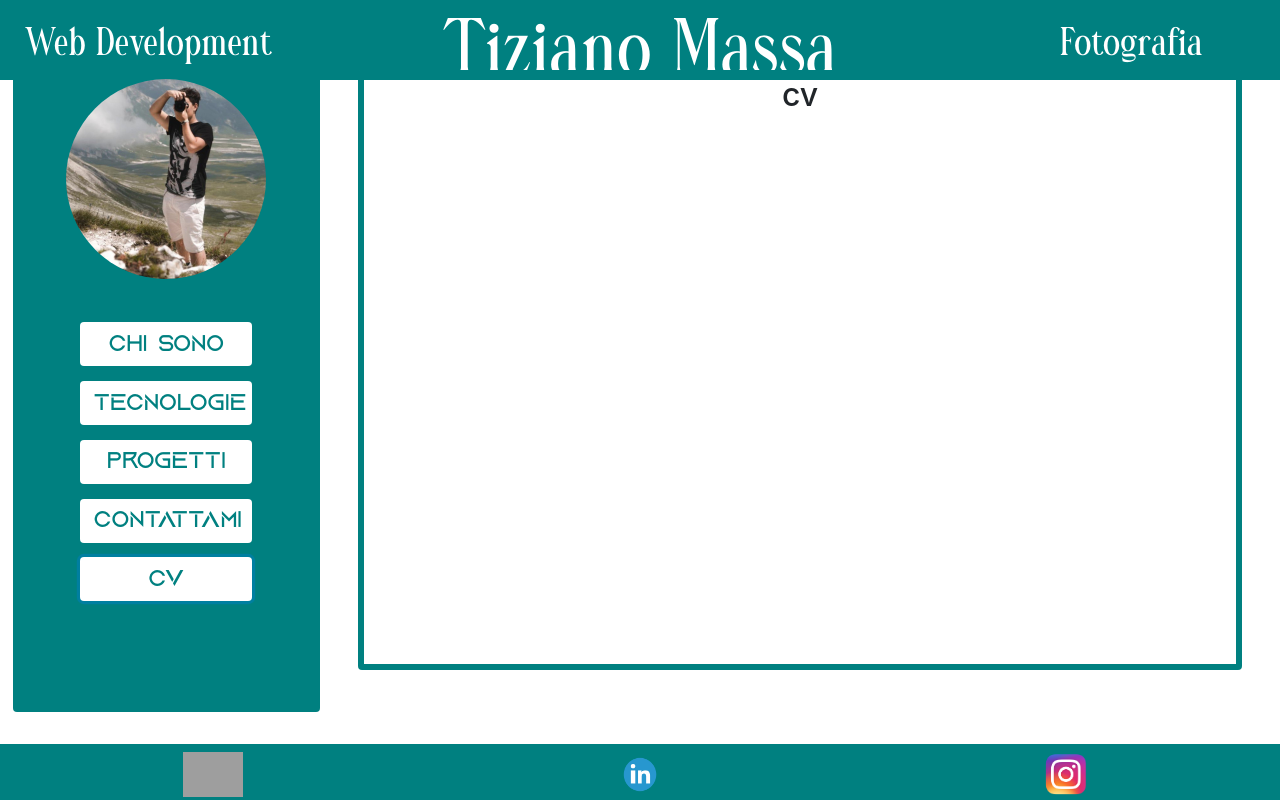
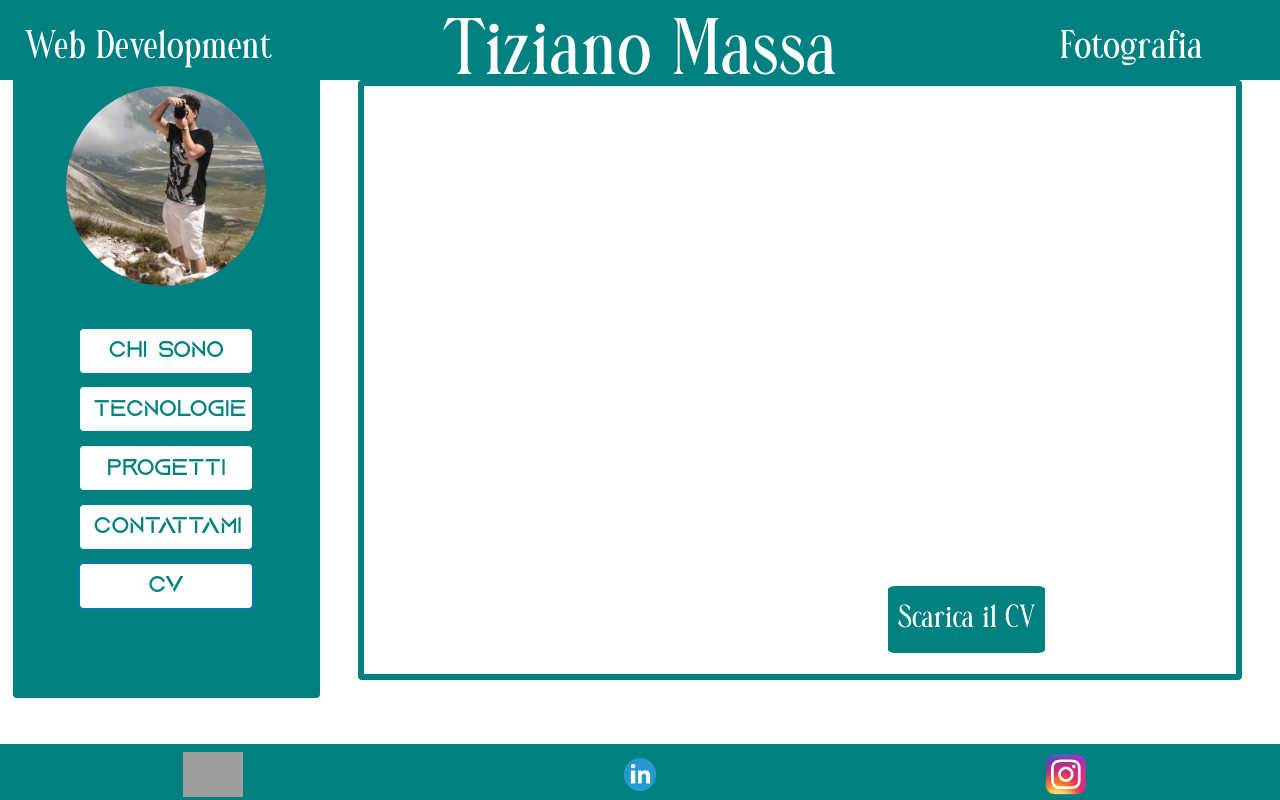
Before and after one commit to MaxNaitor/Portfolio-Web, a React (Create React App) app in the folder portfolio-web/: page /development in a window 1280 px wide. Both pictures are taken after a click on the button "CV". Built offline with nearby package versions, Linux system fonts and the light colour scheme; grey boxes are pictures that could not be loaded.

Commit message:
aggiunto download CV

```diff
--- a/portfolio-web/src/App.css
+++ b/portfolio-web/src/App.css
@@ -33,11 +33,10 @@
 }
 
 .header h5 {
-  margin-top: 7%;
+  margin-top: 3vh;
   color: white;
   font-family: standard;
   font-size: 5vh;
-
 }
 
 .header > .row {
@@ -75,20 +74,20 @@
 
 .schedahome {
   margin-left: 4%;
-  margin-top: 4%;
+  margin-top: 6%;
   background-color: teal;
-  height: 81vh;
+  height: 78.5vh;
 }
 
 
 /* ------------------------- CONTENUTO -------------------------- */
 
 .contenuto {
-  border: 0.4em solid teal;
+  border: 0.8vh solid teal;
   /* background-color: rgb(248, 179, 179); */
   height: 75vh;
   margin-left: 4%;
-  margin-top: 2%;
+  margin-top: 3%;
   margin-right: 4%;
   /* margin: 4% */
 }
@@ -101,12 +100,6 @@
   font-size: 3vh;
 }
 
-/* .schedahome {
-  margin-left: 4%;
-  margin-top: 4%;
-  background-color: teal;
-  height: 81vh;
-} */
 
 /* ------------------------- HOME CARD -------------------------- */
 
@@ -243,6 +236,27 @@ margin-top: 5%;
   font-family: standard;
 }
 
+
+/* ------------------------- CV ----------------------------------- */
+
+.cv {
+margin-top: 10%;
+background-color: red;
+}
+
+.cv a {
+  color: white;
+  background-color: teal;
+  border-radius: 5%;
+  font-family: standard;
+  font-size: 4vh;
+  padding: 1%;
+  left: 71vh;
+  bottom: 7%;
+  position: absolute;
+  align-self: center;
+}
+
 /* ------------------------- FONTS -------------------------------- */
 
 @font-face {
--- /dev/null
+++ b/portfolio-web/src/components/contenuti/CV.jsx
@@ -0,0 +1,14 @@
+import { Link } from "react-router-dom";
+
+const CV = () => {
+    return (
+        <div className="cv">
+            <Link to="/files/Tiziano Massa CV.pdf" target="_blank" download> Scarica il CV</Link>
+
+
+        </div>
+
+    )
+}
+
+export default CV;
--- a/portfolio-web/src/components/utils/Contenuto.jsx
+++ b/portfolio-web/src/components/utils/Contenuto.jsx
@@ -1,4 +1,5 @@
 import Contattami from "../contenuti/Contattami"
+import CV from "../contenuti/CV";
 
 
 const Contenuto = ({ mostra }) => {
@@ -7,6 +8,8 @@ const Contenuto = ({ mostra }) => {
         switch (mostra) {
             case 'contattami':
                 return <Contattami />;
+            case 'cv':
+                return <CV />
             default: return <h1>{mostra}</h1>
         }
     }
```
Also changed, not shown: 1 other file (tests, documents, lock files or other folders).
